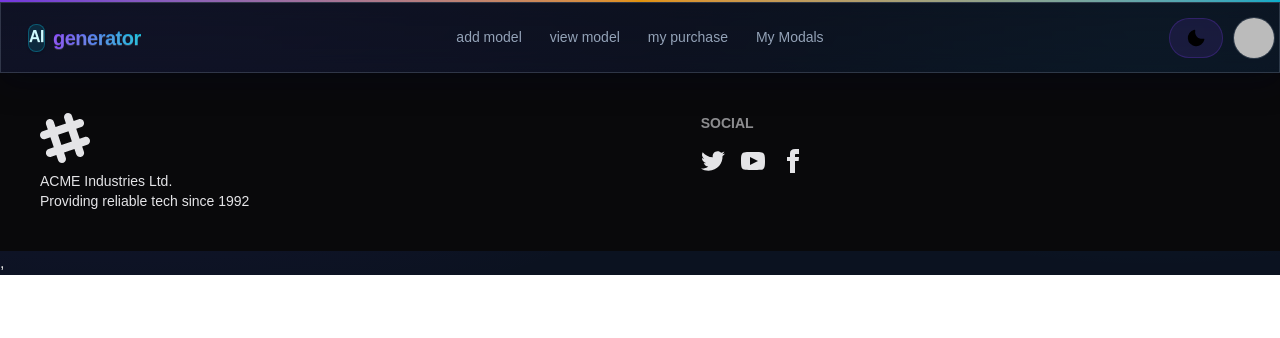
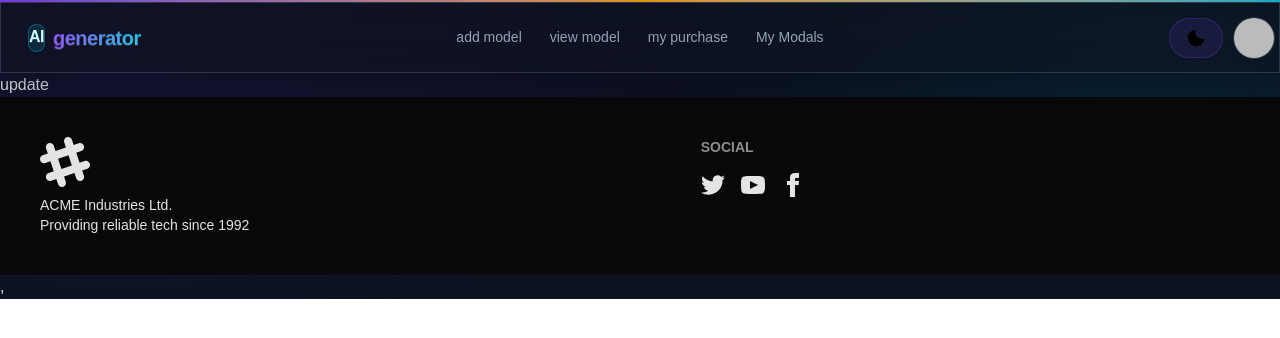
Before and after one commit to ariyan6467/assignment-ten-client, a React (Vite) app: page /updataModal in a window 1280 px wide. Shown: the top 338 px of the page. Built offline with nearby package versions, Linux system fonts and the light colour scheme; no server answers; sample sign-in values are in the browser's storage.

Commit message:
update model initialization

```diff
--- a/src/Component/UpdateModel.jsx
+++ b/src/Component/UpdateModel.jsx
@@ -3,7 +3,7 @@ import React from 'react';
 const UpdateModel = () => {
     return (
         <div>
-
+            update
         </div>
     );
 };
--- a/src/Layout/Details.jsx
+++ b/src/Layout/Details.jsx
@@ -109,11 +109,13 @@ const Details = () => {
             </button>
 
 
-             <button
-              to="/updataModal"
+            <NavLink to="/updataModal">
+               <button
+
               className="bg-pink-400 hover:bg-red-300 text-white font-semibold px-6 py-3 rounded-xl shadow-lg transition-transform duration-300 hover:scale-105">
              Update Modal
             </button>
+            </NavLink>
 
             {userDetails && (
               <div className="flex gap-5">
```
